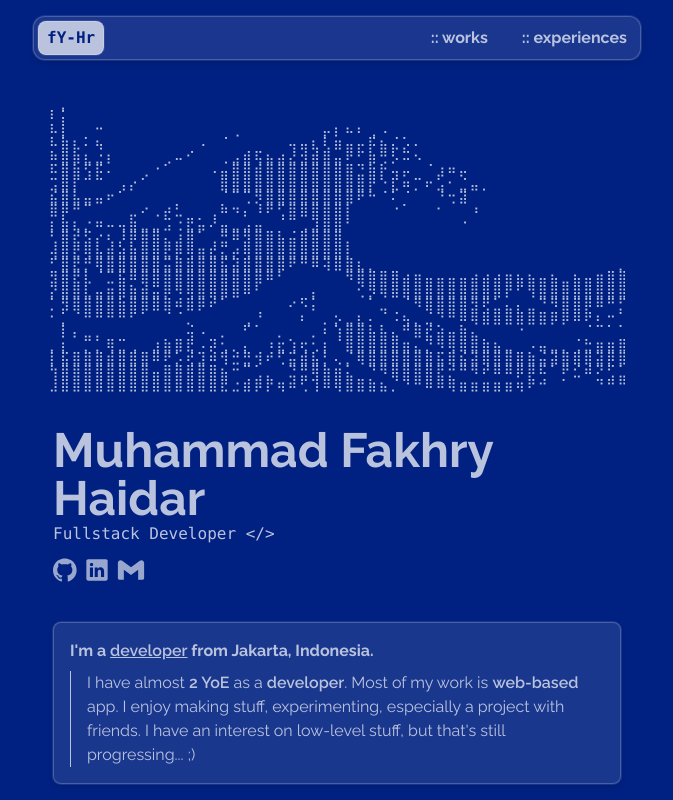
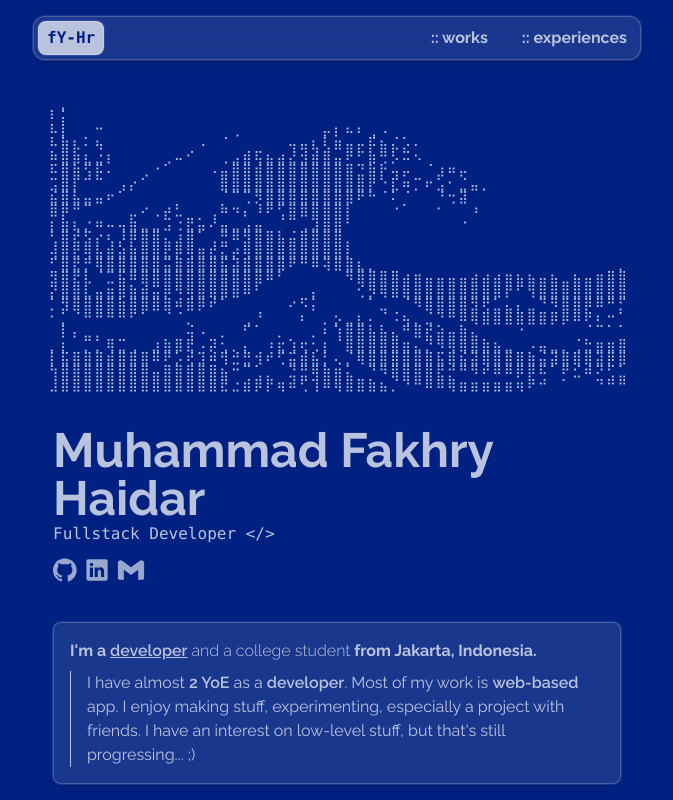
Before and after one commit to fY-Hr/fyhr-page-v2, a React (Vite) app: page / in a window 1280 px wide. Shown: the top 800 px of the page, without its empty margins (303-976 px from the left). Built offline with nearby package versions, Linux system fonts and the light colour scheme.

Commit message:
status update

```diff
--- a/src/routes/index.tsx
+++ b/src/routes/index.tsx
@@ -55,7 +55,7 @@ function Home() {
         </div>
         <div className="p-1">
           <div className="glass-effect w-full rounded-lg p-4">
-            <p className="font-bold pb-2">I'm a <span className="font-semibold underline">developer</span> from Jakarta, Indonesia.</p>
+            <p className="font-bold pb-2">I'm a <span className="font-semibold underline">developer</span> <span className="font-light">and a college student</span> from Jakarta, Indonesia.</p>
             <p className="pl-4 border-l">
               I have almost <span className="font-semibold">2 YoE</span> as a <span className="font-semibold">developer</span>. Most of my work is <span className="font-semibold">web-based</span> app. I enjoy making stuff, experimenting, especially a project with friends.
               I have an interest on low-level stuff, but that's still progressing... ;)
```
